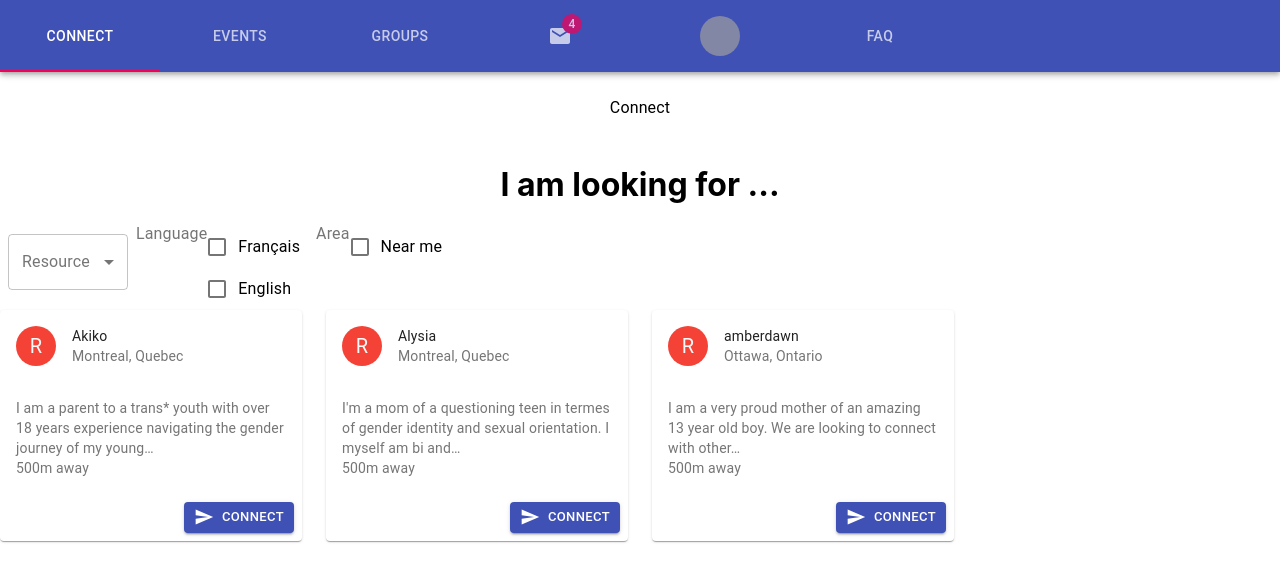
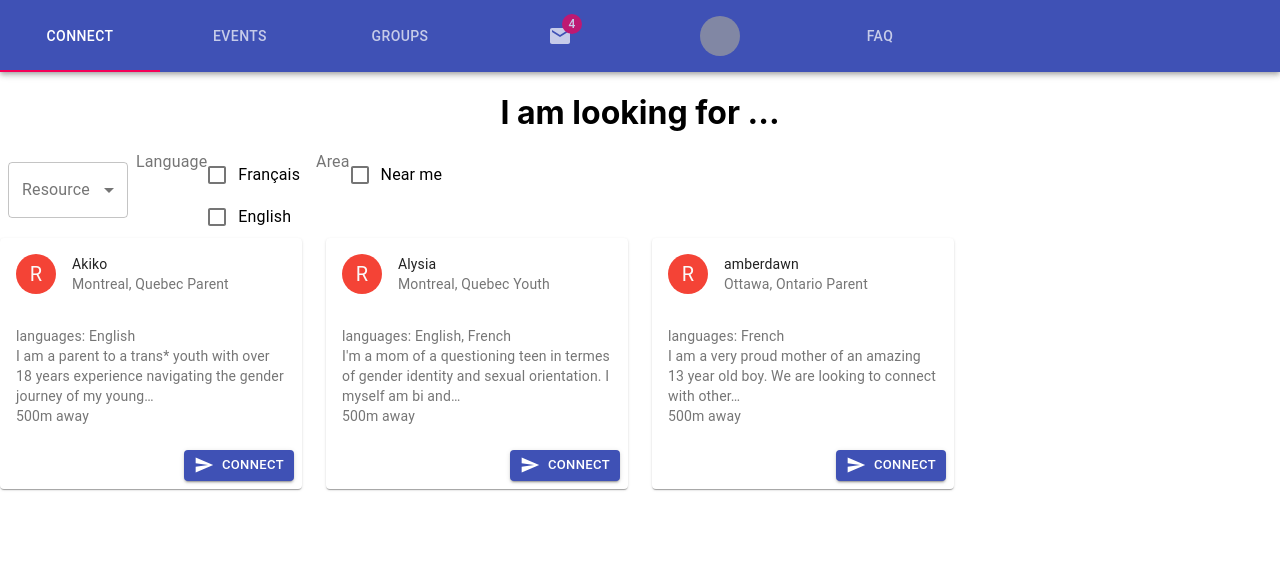
Before and after one commit to chrisdivina-ls/pridehacks-2019, a React app in the folder connect-locally/: page / in a window 1280 px wide. Shown: the top 582 px of the page. Built offline with nearby package versions, Linux system fonts and the light colour scheme; grey boxes are pictures that could not be loaded.

Commit message:
added languages to usercards

```diff
--- a/connect-locally/src/components/Navbar.js
+++ b/connect-locally/src/components/Navbar.js
@@ -94,7 +94,7 @@ export default function SimpleTabs() {
           <Tab label="FAQ" {...a11yProps(5)} />
         </Tabs>
       </AppBar>
-      <TabPanel value={value} index={0}>
+      {/* <TabPanel value={value} index={0}>
         Connect
       </TabPanel>
       <TabPanel value={value} index={1}>
@@ -102,7 +102,7 @@ export default function SimpleTabs() {
       </TabPanel>
       <TabPanel value={value} index={2}>
         Item Three
-      </TabPanel>
+      </TabPanel> */}
     </div>
   );
 }
--- a/connect-locally/src/components/UserCard.js
+++ b/connect-locally/src/components/UserCard.js
@@ -50,9 +50,12 @@ const RecipeReviewCard = ({ user }) => {
           </Avatar>
         }
         title={user.username}
-        subheader={`${location.city}, ${location.province}`}
+        subheader={`${location.city}, ${location.province} \n ${user.tag} `}
       />
       <CardContent>
+        <Typography variant="body2" color="textSecondary" component="p">
+          languages: {user.languages.join(', ')}
+        </Typography>
         <Typography variant="body2" color="textSecondary" component="p">
           {user.bio}
         </Typography>
--- a/connect-locally/src/components/users.json
+++ b/connect-locally/src/components/users.json
@@ -7,10 +7,7 @@
       "city": "Montreal",
       "province": "Quebec"
     },
-    "languages": {
-      "french": true,
-      "english": true
-    },
+    "languages": ["English"],
     "bio": "I am a parent to a trans* youth with over 18 years experience navigating the gender journey of my young…",
     "thumbnail": ""
   },
@@ -22,10 +19,7 @@
       "city": "Montreal",
       "province": "Quebec"
     },
-    "languages": {
-      "english": true,
-      "french": false
-    },
+    "languages": ["English", "French"],
     "bio": "I'm a mom of a questioning teen in termes of gender identity and sexual orientation. I myself am bi and…",
     "thumbnail": ""
   },
@@ -37,10 +31,7 @@
       "city": "Ottawa",
       "province": "Ontario"
     },
-    "languages": {
-      "english": false,
-      "french": true
-    },
+    "languages": ["French"],
     "bio": "I am a very proud mother of an amazing 13 year old boy. We are looking to connect with other…",
     "thumbnail": ""
   }
```
